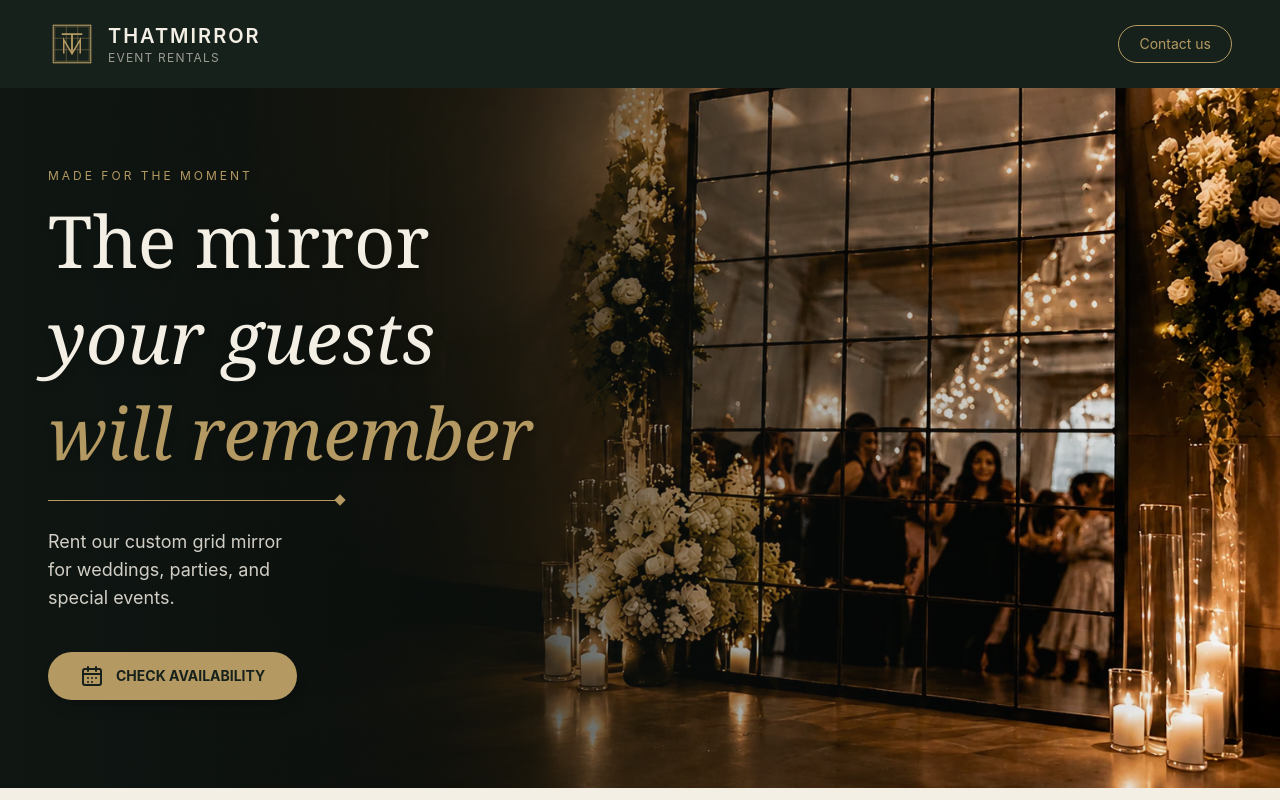
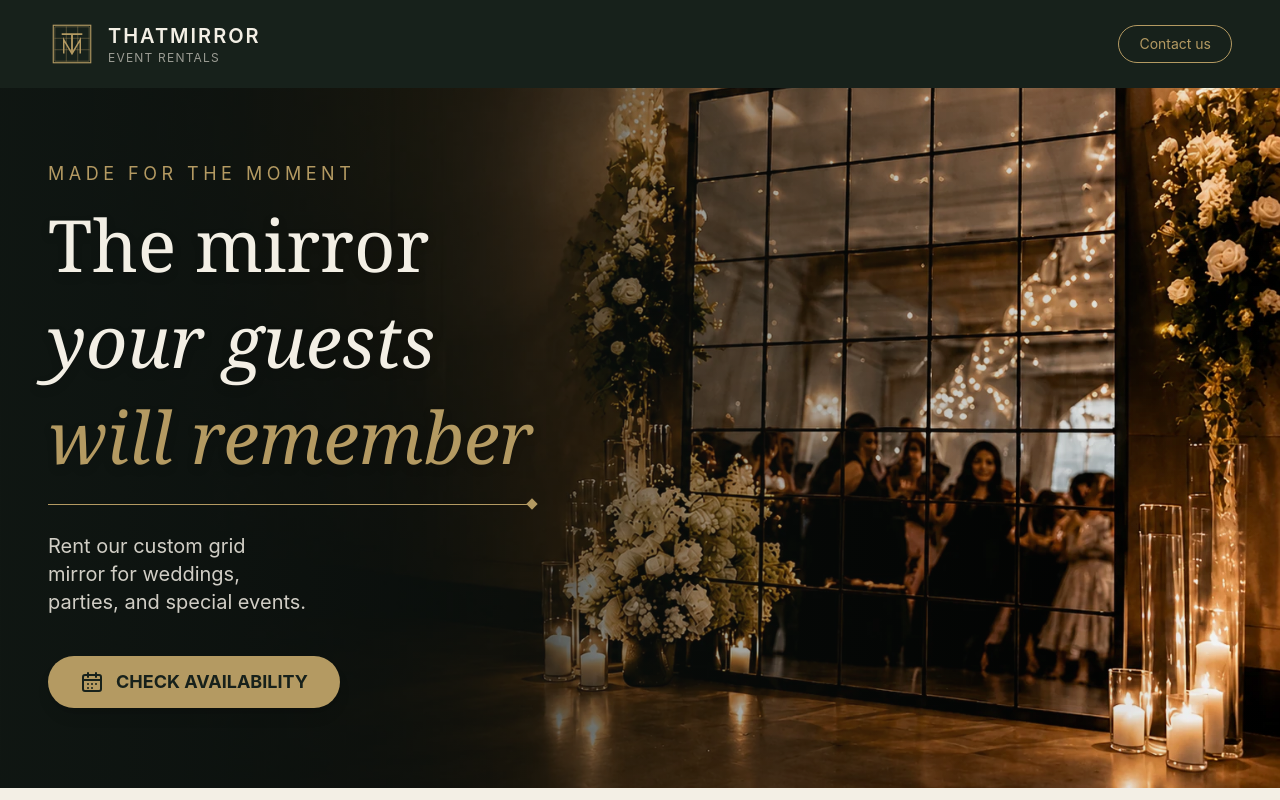
Before and after one commit to julioguzman19/ThatMirror, an Angular app: page / in a window 1280 px wide. Shown: the top 800 px of the page. Built offline with nearby package versions, Linux system fonts and the light colour scheme.

Commit message:
Hero section desktop done

```diff
--- a/src/app/app.html
+++ b/src/app/app.html
@@ -25,7 +25,7 @@
 
   <!-- Hero -->
   <section
-    class="relative flex min-h-[560px] items-start overflow-hidden px-5 py-6 sm:px-6 sm:py-8 md:min-h-[620px] md:items-center md:px-8 md:py-10 lg:min-h-[700px] lg:items-start lg:px-12 lg:py-20"
+    class="relative flex min-h-[560px] items-start overflow-hidden px-5 py-6 sm:px-6 sm:py-8 md:min-h-[620px] md:items-center md:px-8 md:py-10 lg:min-h-[700px] lg:items-start lg:px-12 lg:py-18"
   >
     <!-- Responsive background -->
     <picture class="absolute inset-0">
@@ -45,7 +45,9 @@
     <div class="relative z-10 flex w-full max-w-sm flex-col self-stretch md:max-w-xl lg:max-w-3xl">
       <div>
         <!-- Eyebrow -->
-        <p class="mb-5 text-xs uppercase tracking-[0.25em] text-gold">Made for the moment</p>
+        <p class="mb-5 text-xs uppercase tracking-[0.25em] text-gold lg:text-lg">
+          Made for the moment
+        </p>
 
         <!-- Heading -->
         <h1
@@ -60,12 +62,14 @@
 
         <!-- Gold divider -->
         <div class="mt-7 flex items-center">
-          <div class="h-px w-48 bg-gold sm:w-72"></div>
+          <div class="h-px w-48 bg-gold sm:w-72 lg:w-120"></div>
           <div class="h-2 w-2 rotate-45 bg-gold"></div>
         </div>
 
         <!-- Subtitle -->
-        <p class="mt-6 max-w-[150px] text-base leading-7 text-ivory/85 sm:max-w-[260px] sm:text-lg">
+        <p
+          class="mt-6 max-w-[150px] text-base leading-7 text-ivory/85 sm:max-w-[260px] sm:text-lg lg:text-xl"
+        >
           Rent our custom grid mirror for weddings, parties, and special events.
         </p>
       </div>
@@ -73,7 +77,7 @@
       <!-- Check Availability -->
       <a
         href="#contact"
-        class="mt-auto inline-flex items-center justify-center gap-3 text-sm self-start rounded-full bg-gold px-8 py-3 text-center font-bold text-forest shadow-lg transition hover:bg-linen md:mt-10"
+        class="mt-auto inline-flex items-center justify-center gap-3 text-sm self-start rounded-full bg-gold px-8 py-3 text-center font-bold text-forest shadow-lg transition hover:bg-linen md:mt-10 lg:text-lg"
       >
         <svg
           aria-hidden="true"
```
